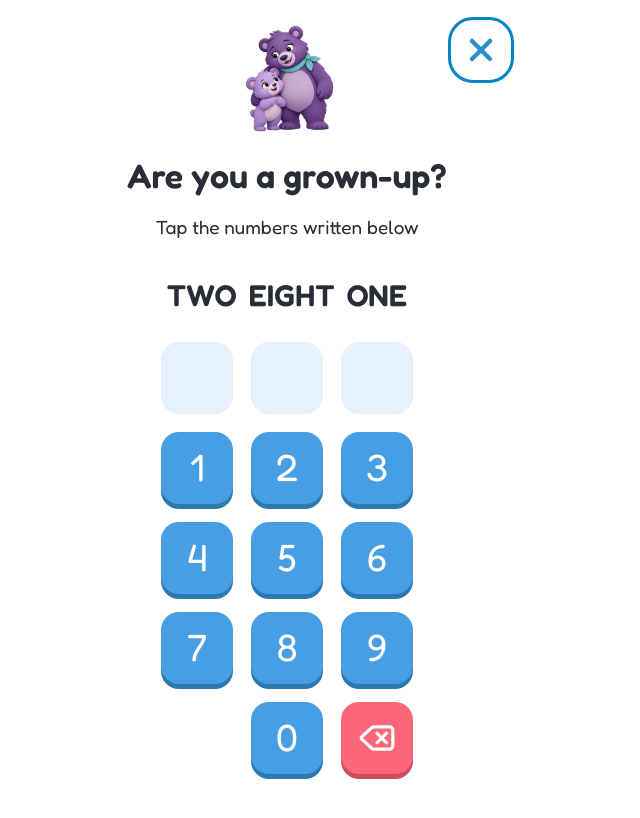
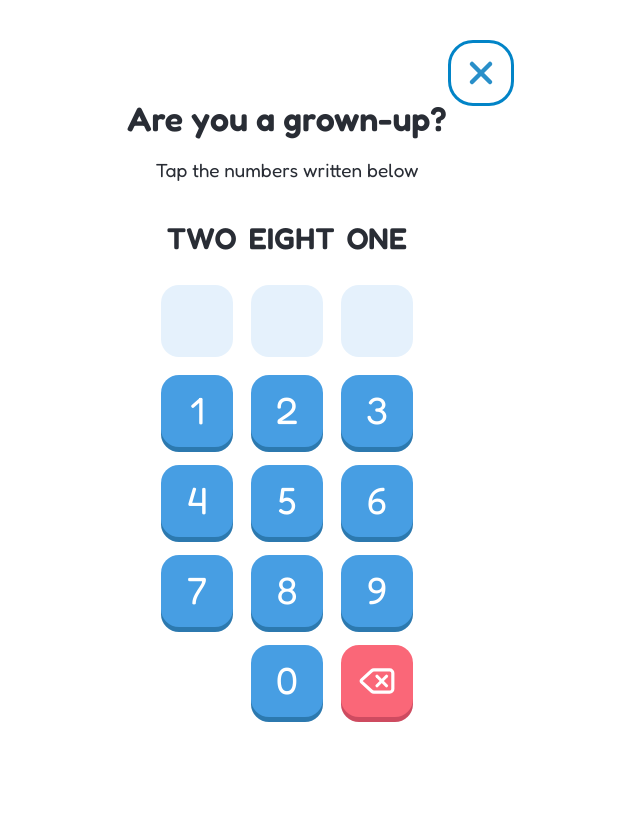
Before and after one commit to dendyaziz/little-champion-game, an Astro site: page /parents in a window 1280 px wide. Shown: the whole page, without its empty margins (353-993 px from the left). Built offline with nearby package versions, Linux system fonts and the light colour scheme; Astro itself is replaced by a stand-in of ours; no server answers.

Commit message:
refactor: remove bear illustration from parent gate

```diff
--- a/src/components/ParentGate.tsx
+++ b/src/components/ParentGate.tsx
@@ -31,7 +31,6 @@ export const ParentGate: React.FC<ParentGateProps> = ({ onUnlock, onCancel }) =>
     <main className="parent-gate">
       <section className="parent-gate-content" aria-labelledby="parent-gate-title">
         <button ref={closeRef} className="parent-gate-close" onClick={onCancel} aria-label="Back to games"><X /></button>
-        <div className="parent-gate-picture" aria-hidden="true"><img src="/images/parent-bears.webp" alt="" width="384" height="378" /></div>
         <h1 id="parent-gate-title">Are you a grown-up?</h1>
         <p>Tap the numbers written below</p>
         <div className="parent-challenge">{challenge.split('').map((digit, index) => <span key={index}>{DIGIT_WORDS[Number(digit)]}</span>)}</div>
--- a/src/styles/global.css
+++ b/src/styles/global.css
@@ -204,11 +204,9 @@
 .home-menu > .home-toolbar, .home-menu > .mode-grid { flex-shrink: 0; }
 .home-menu > .mode-grid { margin-top: auto; margin-bottom: auto; }
 .parent-gate { min-height: 100dvh; display: flex; align-items: center; justify-content: center; padding: max(24px, env(safe-area-inset-top)) max(18px, env(safe-area-inset-right)) max(24px, env(safe-area-inset-bottom)) max(18px, env(safe-area-inset-left)); background: #fff; font-family: 'Fredoka', sans-serif; }
-.parent-gate-content { position: relative; width: min(100%, 440px); text-align: center; color: #292d35; --key-size: clamp(64px, 9dvh, 84px); --key-gap: 18px; }
+.parent-gate-content { position: relative; width: min(100%, 440px); padding-top: 52px; text-align: center; color: #292d35; --key-size: clamp(64px, 9dvh, 84px); --key-gap: 18px; }
 .parent-gate-close { position: absolute; top: 0; right: 0; width: 52px; height: 52px; display: grid; place-items: center; color: #298fc9; cursor: pointer; border-radius: 18px; }
 .parent-gate-close svg { width: 36px; height: 36px; stroke-width: 3; }
-.parent-gate-picture { margin: 0 auto 20px; width: 112px; height: 112px; display: grid; place-items: center; }
-.parent-gate-picture img { width: 100%; height: 100%; object-fit: contain; }
 .parent-gate h1 { font-size: clamp(26px, 5vw, 34px); font-weight: 600; line-height: 1.15; }
 .parent-gate p { margin-top: 18px; font-size: 19px; font-weight: 400; }
 .parent-challenge { display: flex; justify-content: center; gap: 12px; margin: 38px 0 32px; font-size: clamp(23px, 5vw, 30px); line-height: 1; font-weight: 600; }
@@ -220,11 +218,10 @@
 .parent-keypad button:active { transform: translateY(4px); box-shadow: 0 1px 0 #2878b2; }
 .parent-keypad button.parent-erase { background: #fa6778; box-shadow: 0 5px 0 #ce4b60; display: grid; place-items: center; }
 .parent-erase svg { width: 38px; height: 38px; }
-@media (max-height: 700px) { .parent-gate-picture { width: 64px; height: 64px; margin-bottom: 12px; } .parent-challenge { margin: 24px 0; } .parent-gate-content { --key-size: 60px; --key-gap: 14px; } }
+@media (max-height: 700px) { .parent-challenge { margin: 24px 0; } .parent-gate-content { padding-top: 44px; --key-size: 60px; --key-gap: 14px; } }
 @media (max-height: 600px) and (max-width: 600px) {
   .parent-gate { padding-top: max(12px, env(safe-area-inset-top)); padding-bottom: max(16px, env(safe-area-inset-bottom)); }
-  .parent-gate-content { --key-size: 56px; --key-gap: 12px; }
-  .parent-gate-picture { width: 48px; height: 48px; margin-bottom: 8px; }
+  .parent-gate-content { padding-top: 40px; --key-size: 56px; --key-gap: 12px; }
   .parent-gate h1 { font-size: 24px; }
   .parent-gate p { font-size: 16px; margin-top: 6px; }
   .parent-challenge { margin: 16px 0 12px; }
```
